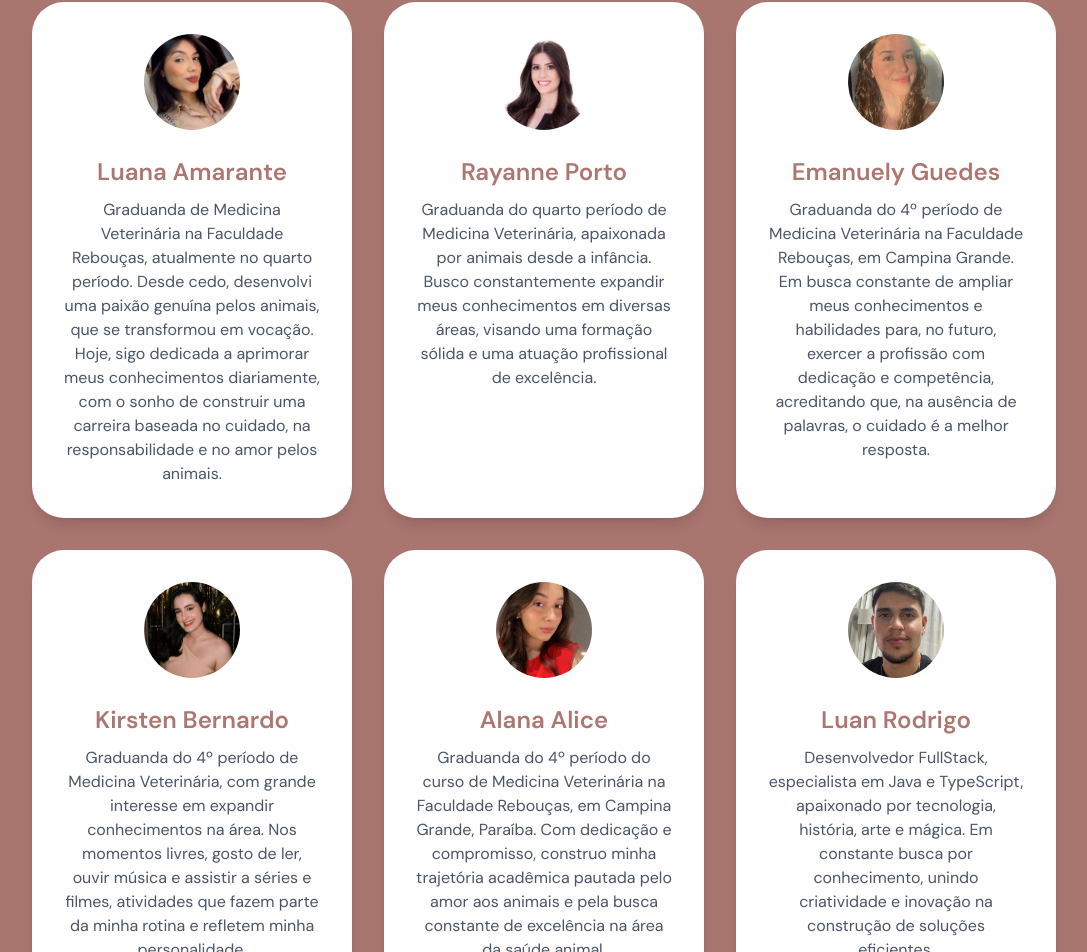
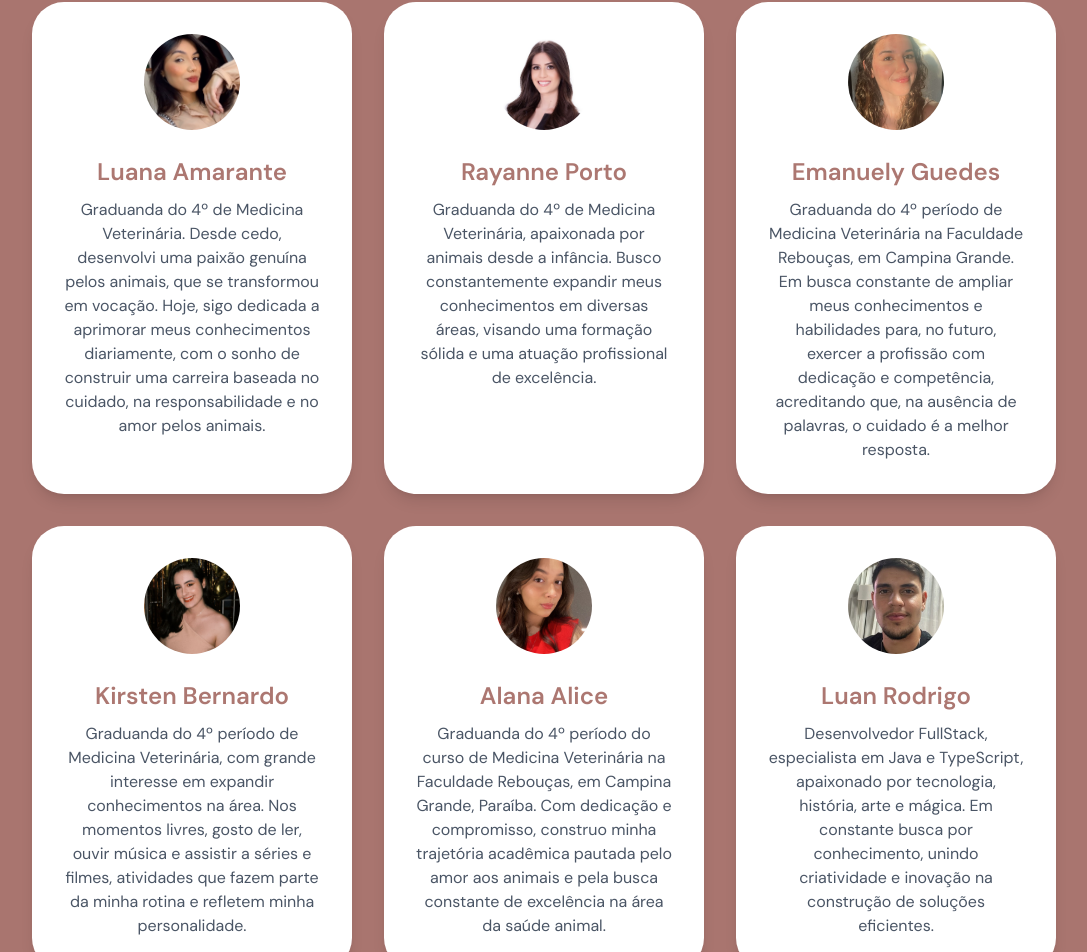
Before and after one commit to luanrrsouza/infoPig, a React (Vite) app: page / in a window 1280 px wide. Shown: the part 8297-9249 px from the top of the page, without its empty margins (96-1183 px from the left). Built offline with nearby package versions, Linux system fonts and the light colour scheme; no server answers.

Commit message:
Ajuste no About us.

```diff
--- a/src/components/AboutUs.tsx
+++ b/src/components/AboutUs.tsx
@@ -15,13 +15,13 @@ const team: Person[] = [
   {
     name: "Luana Amarante",
     description:
-      "Graduanda de Medicina Veterinária na Faculdade Rebouças, atualmente no quarto período. Desde cedo, desenvolvi uma paixão genuína pelos animais, que se transformou em vocação. Hoje, sigo dedicada a aprimorar meus conhecimentos diariamente, com o sonho de construir uma carreira baseada no cuidado, na responsabilidade e no amor pelos animais.",
+      "Graduanda do 4º de Medicina Veterinária. Desde cedo, desenvolvi uma paixão genuína pelos animais, que se transformou em vocação. Hoje, sigo dedicada a aprimorar meus conhecimentos diariamente, com o sonho de construir uma carreira baseada no cuidado, na responsabilidade e no amor pelos animais.",
     image: Luana,
   },
   {
     name: "Rayanne Porto",
     description:
-      "Graduanda do quarto período de Medicina Veterinária, apaixonada por animais desde a infância. Busco constantemente expandir meus conhecimentos em diversas áreas, visando uma formação sólida e uma atuação profissional de excelência.",
+      "Graduanda do 4º de Medicina Veterinária, apaixonada por animais desde a infância. Busco constantemente expandir meus conhecimentos em diversas áreas, visando uma formação sólida e uma atuação profissional de excelência.",
     image: Rayanne,
   },
   {
```
